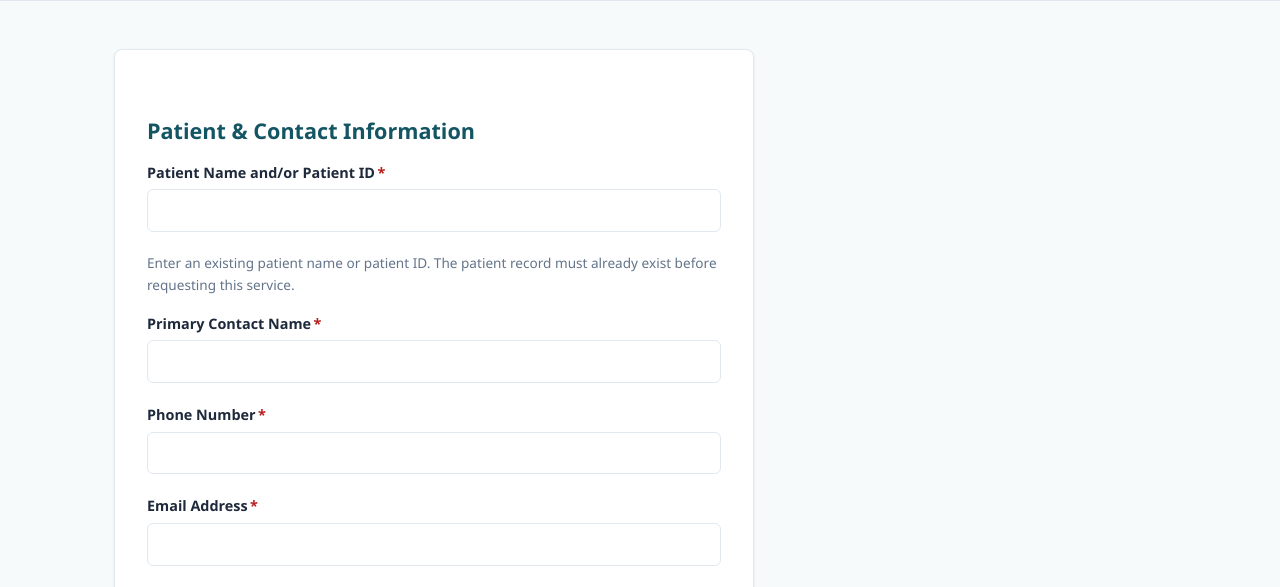
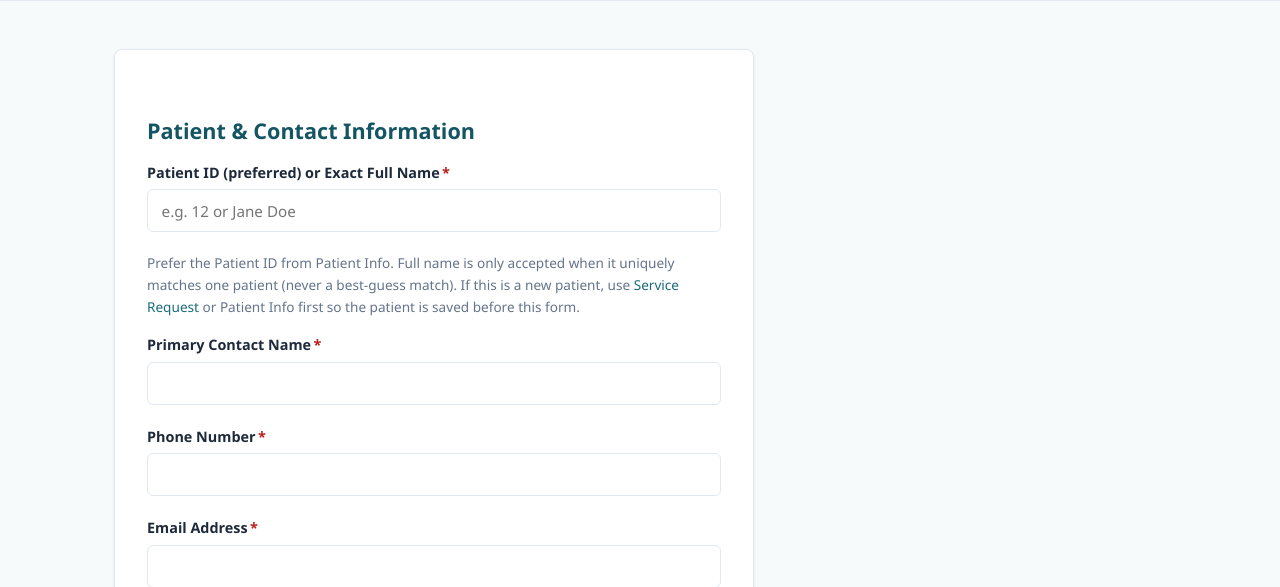
Before and after one commit to lhorton1208/starthere-patient-advocacy, a Flask app: page /client/er-visit-request in a window 1280 px wide. Shown: the part 282-869 px from the top of the page. Run offline with Flask 3, Linux system fonts and the light colour scheme; parts of the project's set-up code (start-up, migrations or seed data) failed here and were passed over; some libraries are stand-ins or nearby versions.

Commit message:
Harden service intake patient matching and Service Request handoff.
Resolve patients only by ID or unique full name, require a verified patient_id on submit, and save patients before redirecting to ER/Outpatient forms.

Co-authored-by: Cursor <cursoragent@cursor.com>

```diff
--- a/forms.py
+++ b/forms.py
@@ -6,6 +6,7 @@ from wtforms import (
     DateField,
     DecimalField,
     EmailField,
+    HiddenField,
     PasswordField,
     SelectField,
     StringField,
@@ -33,9 +34,14 @@ PROCEDURE_VISIT_TYPE_CHOICES = [
 class OutpatientProcedureForm(FlaskForm):
     """Attached intake form for OutPatient Procedure Advocacy service requests."""
 
+    patient_id = HiddenField("Resolved Patient ID")
     patient_name = StringField(
-        "Patient Name and/or Patient ID",
+        "Patient ID (preferred) or Exact Full Name",
         validators=[DataRequired(), Length(max=200)],
+        render_kw={
+            "placeholder": "e.g. 12 or Jane Doe",
+            "autocomplete": "off",
+        },
     )
     contact_name = StringField(
         "Primary Contact Name",
@@ -100,9 +106,14 @@ class OutpatientProcedureForm(FlaskForm):
 class ErVisitForm(FlaskForm):
     """Attached intake form for ER Visit service requests."""
 
+    patient_id = HiddenField("Resolved Patient ID")
     patient_name = StringField(
-        "Patient Name and/or Patient ID",
+        "Patient ID (preferred) or Exact Full Name",
         validators=[DataRequired(), Length(max=200)],
+        render_kw={
+            "placeholder": "e.g. 12 or Jane Doe",
+            "autocomplete": "off",
+        },
     )
     contact_name = StringField(
         "Primary Contact Name",
--- a/routes/client_patient.py
+++ b/routes/client_patient.py
@@ -9,12 +9,13 @@ from forms import (
     empty_select,
 )
 from intake import (
-    PATIENT_MUST_EXIST_MESSAGE,
+    LOOKUP_FOUND,
     create_intake_request,
-    find_patient_by_name_or_id,
+    ensure_client_and_patient,
     format_er_visit_notes,
     format_outpatient_procedure_notes,
-    normalize_email,
+    get_patient_by_id,
+    resolve_patient_lookup,
 )
 from models import (
     Client,
@@ -27,6 +28,7 @@ from models import (
     link_client_patient,
 )
 from datetime import date
+from typing import Optional
 
 from flask import Blueprint, flash, jsonify, redirect, render_template, request, session, url_for
 from seed import COMPANY_NAME
@@ -37,6 +39,39 @@ client_patient_bp = Blueprint("client_patient", __name__, url_prefix="/client")
 PATIENT_DRAFT_SESSION_KEY = "patient_form_draft"
 NEW_CLIENT_OPTION = -1
 NEW_PROVIDER_OPTION = -1
+
+
+def _parse_hidden_patient_id(form) -> Optional[int]:
+    raw = (getattr(form, "patient_id", None) and form.patient_id.data) or ""
+    raw = str(raw).strip()
+    if raw.isdigit():
+        return int(raw)
+    return None
+
+
+def _prefill_service_intake_form(form) -> None:
+    """Prefill dedicated service forms from Service Request handoff query params."""
+    if request.method != "GET":
+        return
+
+    patient = None
+    pid = request.args.get("patient_id", type=int)
+    if pid:
+        patient = get_patient_by_id(pid)
+
+    if patient:
+        form.patient_id.data = str(patient.id)
+        form.patient_name.data = f"{patient.full_name} (ID {patient.id})"
+    else:
+        patient_name = (request.args.get("patient_name") or "").strip()
+        if patient_name and not form.patient_name.data:
+            form.patient_name.data = patient_name
+
+    for field_name in ("contact_name", "phone", "email"):
+        value = (request.args.get(field_name) or "").strip()
+        field = getattr(form, field_name, None)
+        if field is not None and value and not field.data:
+            field.data = value
 
 
 def _company():
@@ -549,20 +584,25 @@ def view_patient(patient_id):
 
 @client_patient_bp.route("/api/patient-lookup")
 def patient_lookup():
-    """Return whether a patient exists for the given name or patient ID.
+    """Strict patient existence check for service intake forms.
 
-    Used by ER Visit and OutPatient Procedure request forms on field blur.
-    Does not return PHI beyond existence (and matched display name when found).
+    Returns a patient only on unambiguous match (Patient ID, or unique exact
+    first+last name). Never returns a "best guess" among multiple people.
     """
     from audit import log_phi_select
 
     query = (request.args.get("q") or "").strip()
-    if not query:
-        return jsonify({"found": False, "message": PATIENT_MUST_EXIST_MESSAGE})
+    result = resolve_patient_lookup(query)
+    patient = result["patient"]
 
-    patient = find_patient_by_name_or_id(query)
-    if not patient:
-        return jsonify({"found": False, "message": PATIENT_MUST_EXIST_MESSAGE})
+    if result["status"] != LOOKUP_FOUND or patient is None:
+        return jsonify(
+            {
+                "found": False,
+                "status": result["status"],
+                "message": result["message"],
+            }
+        )
 
     log_phi_select(
         "patients",
@@ -574,9 +614,10 @@ def patient_lookup():
     return jsonify(
         {
             "found": True,
+            "status": LOOKUP_FOUND,
             "patient_id": patient.id,
             "display_name": patient.full_name,
-            "message": f"Patient found: {patient.full_name} (ID {patient.id})",
+            "message": result["message"],
         }
     )
 
@@ -585,10 +626,11 @@ def patient_lookup():
 def outpatient_procedure_request():
     """Public form attached to the OutPatient Procedure Advocacy service.
 
-    Creates Patient + Encounter(encounter_type=outpatient-procedure) and stores
-    the procedure/provider answers as a note on both.
+    Requires an existing patient record (patient_id). Links service metadata
+    to that patient + a new outpatient-procedure encounter.
     """
     form = OutpatientProcedureForm()
+    _prefill_service_intake_form(form)
     if form.validate_on_submit():
         intake_notes = format_outpatient_procedure_notes(
             procedure_name=form.procedure_name.data,
@@ -604,7 +646,7 @@ def outpatient_procedure_request():
         )
         try:
             _client, patient, encounter = create_intake_request(
-                patient_name=form.patient_name.data.strip(),
+                patient_name=(form.patient_name.data or "").strip() or None,
                 contact_name=form.contact_name.data.strip(),
                 phone=form.phone.data.strip(),
                 email=form.email.data.strip().lower(),
@@ -612,6 +654,7 @@ def outpatient_procedure_request():
                 hospital_name=(form.provider_office_name.data or "").strip() or None,
                 notes=intake_notes,
                 patient_must_exist=True,
+                patient_id=_parse_hidden_patient_id(form),
             )
             if patient and encounter:
                 msg = (
@@ -635,10 +678,11 @@ def outpatient_procedure_request():
 def er_visit_request():
     """Public form attached to the ER Visit service.
 
-    Creates Patient + Encounter(encounter_type=er-admittance) and stores ER-specific
-    intake answers as a Service intake note linked to the patient and visit.
+    Requires an existing patient record (patient_id). Links ER intake answers
+    to that patient + a new er-admittance encounter.
     """
     form = ErVisitForm()
+    _prefill_service_intake_form(form)
     if form.validate_on_submit():
         intake_notes = format_er_visit_notes(
             chief_complaint=form.chief_complaint.data,
@@ -654,7 +698,7 @@ def er_visit_request():
         )
         try:
             _client, patient, encounter = create_intake_request(
-                patient_name=form.patient_name.data.strip(),
+                patient_name=(form.patient_name.data or "").strip() or None,
                 contact_name=form.contact_name.data.strip(),
                 phone=form.phone.data.strip(),
                 email=form.email.data.strip().lower(),
@@ -665,6 +709,7 @@ def er_visit_request():
                 hospital_state=(form.hospital_state.data or "").strip() or None,
                 notes=intake_notes,
                 patient_must_exist=True,
+                patient_id=_parse_hidden_patient_id(form),
             )
             if patient and encounter:
                 msg = (
@@ -687,17 +732,40 @@ def service_request():
 
     form = PatientInfoForm()
     if form.validate_on_submit():
-        # Services with dedicated intake forms capture service-specific metadata.
+        # Services with dedicated intake forms: save patient first, then hand off.
         service = (form.service.data or "").strip()
         intake_endpoint = SERVICE_INTAKE_ENDPOINTS.get(service)
         if intake_endpoint:
             label = SERVICE_LABELS.get(service, "this service")
+            patient_name = (form.patient_name.data or "").strip() or (
+                form.contact_name.data or ""
+            ).strip()
+            try:
+                _client, patient = ensure_client_and_patient(
+                    contact_name=form.contact_name.data.strip(),
+                    phone=form.phone.data.strip(),
+                    email=form.email.data.strip().lower(),
+                    patient_name=patient_name,
+                )
+            except ValueError as exc:
+                flash(str(exc), "error")
+                return render_template("client/service_request.html", form=form)
+
             flash(
-                f"Please complete the {label} form, which collects the details "
-                "needed for this service.",
-                "info",
+                f"Patient record saved (ID {patient.id}). Complete the {label} "
+                "form for visit-specific details.",
+                "success",
             )
-            return redirect(url_for(intake_endpoint))
+            return redirect(
+                url_for(
+                    intake_endpoint,
+                    patient_id=patient.id,
+                    patient_name=patient.full_name,
+                    contact_name=form.contact_name.data.strip(),
+                    phone=form.phone.data.strip(),
+                    email=form.email.data.strip().lower(),
+                )
+            )
         try:
             _client, patient, encounter = create_intake_request(
                 patient_name=(form.patient_name.data or "").strip() or None,
--- a/static/js/patient-lookup.js
+++ b/static/js/patient-lookup.js
@@ -1,6 +1,8 @@
 /**
- * On blur of Patient Name/ID fields, verify the patient exists before
- * service-specific intake (ER Visit, OutPatient Procedure) can proceed.
+ * Verify patient identity for ER Visit / OutPatient Procedure intake.
+ *
+ * Uses Patient ID (preferred) or an unambiguous exact full name.
+ * Sets a hidden patient_id only after a successful, unique match — never a guess.
  */
 (function () {
   var DEFAULT_MESSAGE =
@@ -19,7 +21,7 @@
     overlay.setAttribute("aria-labelledby", "patient-lookup-dialog-title");
     overlay.innerHTML =
       '<div class="patient-lookup-dialog-panel">' +
-      '<h2 id="patient-lookup-dialog-title">Patient not found</h2>' +
+      '<h2 id="patient-lookup-dialog-title">Patient lookup</h2>' +
       '<p class="patient-lookup-dialog-message"></p>' +
       '<button type="button" class="btn btn-solid patient-lookup-dialog-close">OK</button>' +
       "</div>";
@@ -41,9 +43,11 @@
     return overlay;
   }
 
-  function showDialog(message) {
+  function showDialog(title, message) {
     var dialog = ensureDialog();
+    var heading = dialog.querySelector("#patient-lookup-dialog-title");
     var text = dialog.querySelector(".patient-lookup-dialog-message");
+    heading.textContent = title || "Patient lookup";
     text.textContent = message || DEFAULT_MESSAGE;
     dialog.hidden = false;
     var closeBtn = dialog.querySelector(".patient-lookup-dialog-close");
@@ -64,11 +68,25 @@
     el.hidden = !message;
   }
 
+  function getOrCreatePatientIdField(form) {
+    var field = form.querySelector("input[name='patient_id']");
+    if (field) return field;
+    field = document.createElement("input");
+    field.type = "hidden";
+    field.name = "patient_id";
+    field.id = "patient_id";
+    form.appendChild(field);
+    return field;
+  }
+
   function initField(input) {
     if (!input || input.dataset.patientLookupBound === "1") return;
     input.dataset.patientLookupBound = "1";
 
     var form = input.form;
+    if (!form) return;
+
+    var patientIdField = getOrCreatePatientIdField(form);
     var statusId = input.id + "-lookup-status";
     var status = document.getElementById(statusId);
     if (!status) {
@@ -81,105 +99,158 @@
 
     var lookupUrl =
       input.getAttribute("data-patient-lookup-url") ||
+      form.getAttribute("data-patient-lookup-url") ||
       "/client/api/patient-lookup";
     var lastQuery = "";
-    var verifiedQuery = "";
+    var verifiedPatientId = (patientIdField.value || "").trim();
 
-    function runLookup() {
+    function clearVerified() {
+      verifiedPatientId = "";
+      patientIdField.value = "";
+    }
+
+    function runLookup(options) {
+      options = options || {};
+      var silent = !!options.silent;
       var query = (input.value || "").trim();
       if (!query) {
-        verifiedQuery = "";
+        clearVerified();
         setStatus(status, "", "");
         return Promise.resolve(false);
       }
-      if (query === verifiedQuery) {
+
+      // Already verified for this resolved patient id embedded in the display value.
+      if (
+        verifiedPatientId &&
+        query.indexOf("ID " + verifiedPatientId) !== -1 &&
+        patientIdField.value === verifiedPatientId
+      ) {
         return Promise.resolve(true);
       }
-      if (query === lastQuery && status.classList.contains("patient-lookup-status--checking")) {
+
+      if (
+        query === lastQuery &&
+        status.classList.contains("patient-lookup-status--checking")
+      ) {
         return Promise.resolve(false);
       }
 
       lastQuery = query;
-      setStatus(status, "checking", "Looking up patient…");
+      setStatus(status, "checking", "Verifying patient…");
 
-      var url = lookupUrl + (lookupUrl.indexOf("?") >= 0 ? "&" : "?") + "q=" + encodeURIComponent(query);
+      var url =
+        lookupUrl +
+        (lookupUrl.indexOf("?") >= 0 ? "&" : "?") +
+        "q=" +
+        encodeURIComponent(query);
       return fetch(url, {
         method: "GET",
         headers: { Accept: "application/json" },
         credentials: "same-origin",
       })
         .then(function (response) {
-          if (!response.ok) throw new Error("Lookup failed");
+          if (!response.ok) throw new Error("lookup failed");
           return response.json();
         })
         .then(function (data) {
-          if (data && data.found) {
-            verifiedQuery = query;
+          if (data && data.found && data.patient_id) {
+            verifiedPatientId = String(data.patient_id);
+            patientIdField.value = verifiedPatientId;
+            // Canonical display: full name + ID so submit uses the verified id.
+            if (data.display_name) {
+              input.value = data.display_name + " (ID " + data.patient_id + ")";
+            }
             setStatus(
               status,
               "ok",
               data.message ||
-                "Patient found" +
-                  (data.display_name ? ": " + data.display_name : "") +
-                  (data.patient_id ? " (ID " + data.patient_id + ")" : "")
+                "Patient verified: ID " + data.patient_id
             );
             return true;
           }
-          verifiedQuery = "";
+
+          clearVerified();
           var msg = (data && data.message) || DEFAULT_MESSAGE;
+          var title =
+            data && data.status === "ambiguous"
+              ? "Multiple patients match"
+              : "Patient not found";
           setStatus(status, "error", msg);
-          showDialog(msg);
+          if (!silent) {
+            showDialog(title, msg);
+          }
           return false;
         })
         .catch(function () {
-          verifiedQuery = "";
+          clearVerified();
           var msg =
             "Unable to verify the patient right now. Please try again.";
           setStatus(status, "error", msg);
+          if (!silent) {
+            showDialog("Lookup unavailable", msg);
+          }
           return false;
         });
     }
 
-    input.addEventListener("blur", function () {
-      runLookup();
+    input.addEventListener("input", function () {
+      // Any edit invalidates prior verification until re-checked.
+      if (patientIdField.value) {
+        clearVerified();
+        setStatus(status, "", "");
+      }
     });
 
-    if (form) {
+    input.addEventListener("blur", function () {
+      runLookup({ silent: false });
+    });
+
     form.addEventListener("submit", function (event) {
-        var query = (input.value || "").trim();
-        if (!query) return;
-        if (query === verifiedQuery) return;
-
+      if ((patientIdField.value || "").trim()) {
+        return;
+      }
       event.preventDefault();
-        runLookup().then(function (found) {
-          if (found) {
+      runLookup({ silent: false }).then(function (found) {
+        if (found && (patientIdField.value || "").trim()) {
           form.submit();
         } else if (!status.classList.contains("patient-lookup-status--error")) {
-            showDialog(DEFAULT_MESSAGE);
+          showDialog("Patient not found", DEFAULT_MESSAGE);
         }
       });
     });
+
+    // Prefill from Service Request handoff: verify silently if patient_id already set.
+    if ((patientIdField.value || "").trim()) {
+      verifiedPatientId = String(patientIdField.value).trim();
+      setStatus(
+        status,
+        "ok",
+        "Patient verified: ID " + verifiedPatientId
+      );
+    } else if ((input.value || "").trim()) {
+      runLookup({ silent: true });
     }
   }
 
   function init() {
-    document.querySelectorAll("form[data-require-existing-patient='1']").forEach(function (form) {
+    document
+      .querySelectorAll("form[data-require-existing-patient='1']")
+      .forEach(function (form) {
         var input =
           form.querySelector("[data-patient-lookup='1']") ||
           form.querySelector("#patient_name") ||
           form.querySelector("input[name='patient_name']");
         if (!input) return;
+        input.setAttribute("data-patient-lookup", "1");
         if (!input.getAttribute("data-patient-lookup-url")) {
           input.setAttribute(
             "data-patient-lookup-url",
-          form.getAttribute("data-patient-lookup-url") || "/client/api/patient-lookup"
+            form.getAttribute("data-patient-lookup-url") ||
+              "/client/api/patient-lookup"
           );
         }
-      input.setAttribute("data-patient-lookup", "1");
         initField(input);
       });
-
-    document.querySelectorAll("[data-patient-lookup='1']").forEach(initField);
   }
 
   if (document.readyState === "loading") {
--- a/templates/client/er_visit_request.html
+++ b/templates/client/er_visit_request.html
@@ -20,10 +20,14 @@
         {{ form.hidden_tag() }}
 
         <h2>Patient &amp; Contact Information</h2>
+        {{ form.patient_id() }}
         {{ render_form_field(form.patient_name) }}
         <p class="form-note">
-          Enter an existing patient name or patient ID. The patient record must
-          already exist before requesting this service.
+          Prefer the Patient ID from Patient Info. Full name is only accepted when
+          it uniquely matches one patient (never a best-guess match).
+          If this is a new patient, use
+          <a href="{{ url_for('client_patient.service_request') }}">Service Request</a>
+          or Patient Info first so the patient is saved before this form.
         </p>
         {{ render_form_field(form.contact_name) }}
         {{ render_form_field(form.phone) }}
```
Also changed, not shown: intake.py (+229 -105 lines), templates/client/outpatient_procedure_request.html (+6 -2 lines), templates/client/service_request.html (+8 -1 lines). Lines whose indentation alone changed are shown as unchanged.
